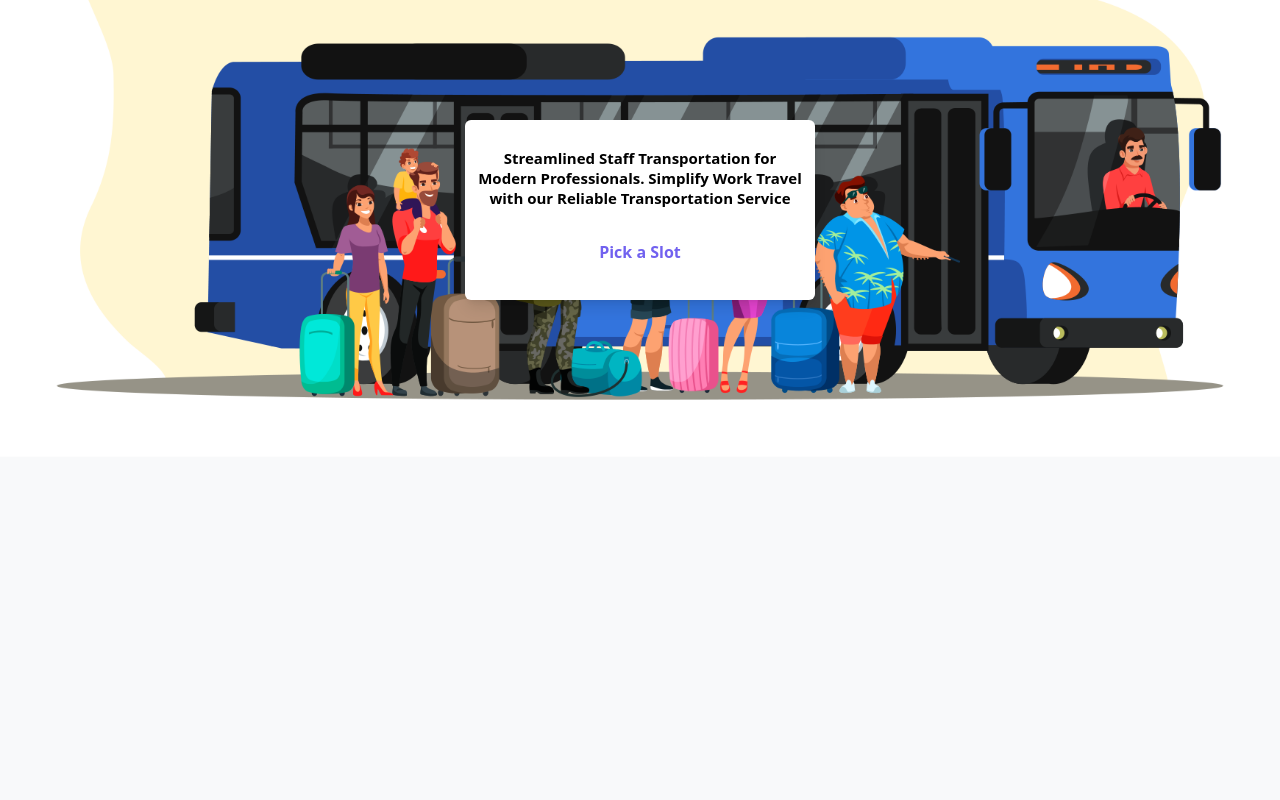
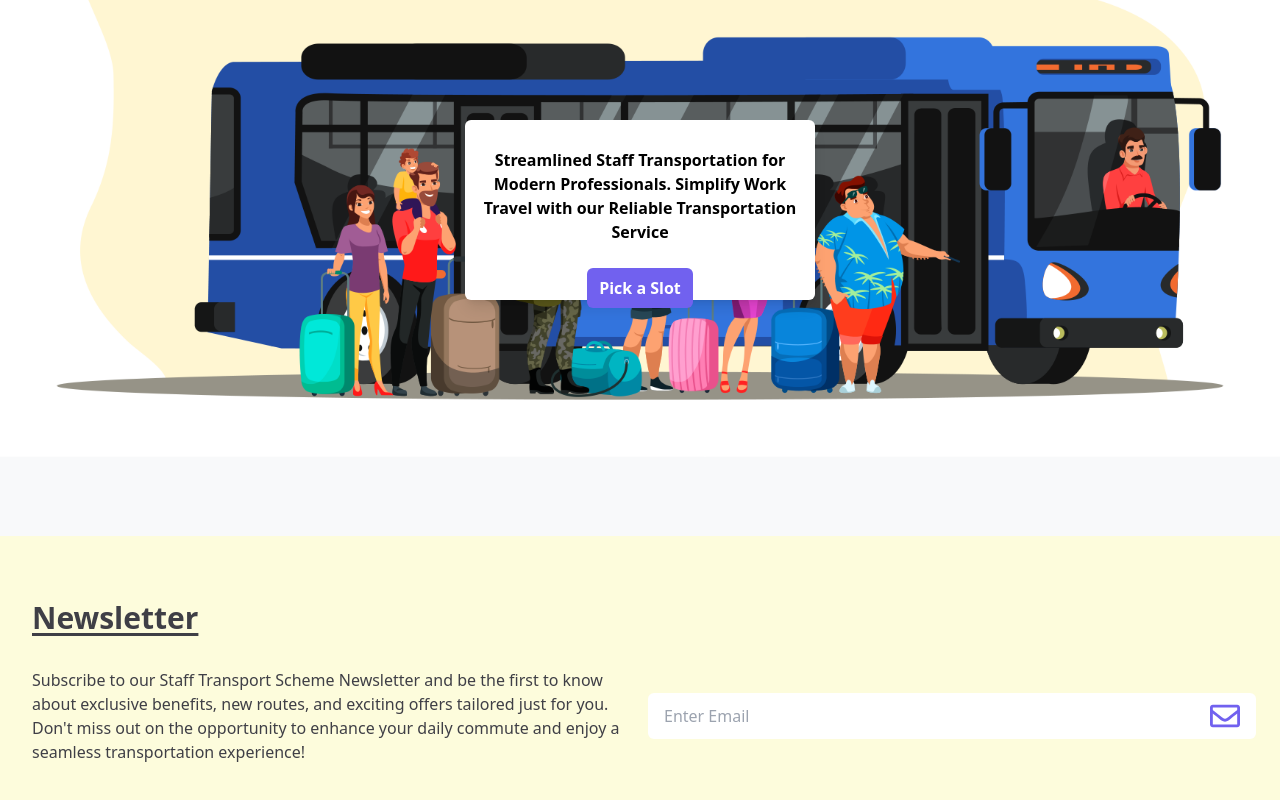
Before and after one commit to TubiOb/REACT, a React (Create React App) app in the folder fleetlink/: page / in a window 1280 px wide. Shown: the part 280-1080 px from the top of the page. Before the commit the page ends 816 px from the top, so only its background shows below. Built offline with nearby package versions, Linux system fonts and the light colour scheme; the HTML template or start-up script is replaced by a standard one.

Commit message:
Newletter section added

```diff
--- a/fleetlink/package.json
+++ b/fleetlink/package.json
@@ -8,6 +8,7 @@
     "@testing-library/user-event": "^13.2.1",
     "react": "^18.2.0",
     "react-dom": "^18.2.0",
+    "react-icons": "^4.10.1",
     "react-scripts": "5.0.1",
     "web-vitals": "^2.1.0"
   },
--- a/fleetlink/src/App.js
+++ b/fleetlink/src/App.js
@@ -1,12 +1,14 @@
 import React from "react";
 import Navbar from "./components/Navbar";
 import Hero from "./components/Hero";
+import Newsletter from "./components/Newsletter";
 
 function App() {
   return (
    <div>
     <Navbar />
     <Hero />
+    <Newsletter />
    </div>
   );
 }
--- a/fleetlink/src/components/Hero.jsx
+++ b/fleetlink/src/components/Hero.jsx
@@ -4,11 +4,11 @@ import Image7 from '../assets/23591800_turn_05.svg'
 const Hero = () => {
   return (
     <div className=''>
-        <div className='mt-29 w-full h-screen mx-auto text-center flex justify-center'>
+        <div className='mt-31 w-full h-screen mx-auto text-center flex justify-center mb-4'>
             <img className='w-full mx-auto my-4 mt-23 h-screen' src={Image7} alt="Staff Bus" />
-            <div className='bg-white flex flex-col md:w-[350px] w-[250px] md:h-[180px] h-[185px] shadow-lg absolute left-1/2 top-1/2 transform -translate-x-1/2 px-3 py-3 rounded-md ease-in-out duration-500'>
-                <p className='text-md mt-4 font-semibold text-sm md:text-[15px] ease-in-out duration-500'>Streamlined Staff Transportation for Modern Professionals. Simplify Work Travel with our Reliable Transportation Service</p>
-                <button className=' mt-6 mx-auto px-3 py-2 rounded-md font-bold text-md text-[#7161ef] hover:text-white hover:bg-[#7161ef] focus:ring-2 focus:ring-purple-600 focus:ring-offset-2 cursor-pointer ease-in-out duration-500'>Pick a Slot</button>
+            <div className='bg-white flex flex-col md:w-[350px] w-[250px] md:h-[180px] h-[240px] shadow-lg absolute left-1/2 top-1/2 transform -translate-x-1/2 px-3 py-3 rounded-md ease-in-out duration-500'>
+                <p className='text-md mt-4 font-semibold text-md md:text-[16px] ease-in-out duration-500'>Streamlined Staff Transportation for Modern Professionals. Simplify Work Travel with our Reliable Transportation Service</p>
+                <button className=' mt-6 mx-auto px-3 py-2 rounded-md font-bold border=2 text-md bg-[#7161ef] text-white hover:border-2 hover:border-[#7161ef] hover:text-black hover:bg-transparent cursor-pointer ease-in-out duration-500'>Pick a Slot</button>
             </div>
 
         </div>
--- a/fleetlink/src/components/Navbar.jsx
+++ b/fleetlink/src/components/Navbar.jsx
@@ -5,7 +5,7 @@ const Navbar = () => {
     <div className='flex top-0 fixed right-0 left-0 justify-between items-center h-20 mx-auto px-5 border-b border-100 shadow-lg z-50 bg-white'>
         <h1 className='flex-grow font-semibold text-md md:text-2xl cursor-pointer'>FleetLink</h1>
         <ul className='flex justify-around'>
-            <li className='p-4 mx-2 xs:mx-0 font-semibold text-xs md:text-[15px] hover:text-[#7161ef] hover:font-bold hover:ease-in-out hover:duration-500 hover:border-transparent focus:outline-none focus:ring-2 focus:ring-purple-600 focus:ring-offset-2 cursor-pointer'><a href="/">Admin</a></li>
+            <li className='p-4 mx-2 xs:mx-0 font-semibold text-xs md:text-[15px] hover:text-[#7161ef] hover:font-bold hover:ease-in-out transition-all hover:underline hover:underline-offset-4 hover:underline-[#7161ef] hover:duration-700 hover:border-transparent focus:outline-none focus:ring-2 focus:ring-purple-600 focus:ring-offset-2 cursor-pointer'><a href="/">Admin</a></li>
             <button className='p-4 mx-2 xs:mx-0 -mt-[-1] shadow-lg md:text-[15px] my-auto rounded-md text-center items-center text-black hover:ease-in-out hover:shadow-xl hover:duration-500 font-medium bg-white px-5 py-2 sm:px-4 sm:py-1 text-xs hover:text-white hover:bg-[#7161ef] hover:border-transparent focus:outline-none focus:ring-2 focus:ring-purple-600 focus:ring-offset-2 cursor-pointer'><a href="/">Login</a></button>
              {/* <li className='p-4 rounded-full block h-4 sm:mx-2 my-auto mx-auto bg-black'></li> */}
         </ul>
--- /dev/null
+++ b/fleetlink/src/components/Newsletter.jsx
@@ -0,0 +1,26 @@
+import React from 'react'
+import { FaRegEnvelope } from 'react-icons/fa'
+
+const Newsletter = () => {
+  return (
+    <div className='w-full py-16 text-zinc-700 px-4 bg-[#fdfcdc]'>
+        <h1 className='px-4 font-bold text-2xl md:text-3xl underline underline-offset-4'>Newsletter</h1>
+        <div className='mx-auto grid lg:grid-cols-2 px-2 items-center gap-4'>
+            <div className='lg:col-span-1 my-4 py-2 items-center'>
+                <p className='pl-2 flex-grow text-md font-medium py-2'>Subscribe to our Staff Transport Scheme Newsletter and be the first to know about exclusive benefits, new routes, and exciting offers tailored just for you. Don't miss out on the opportunity to enhance your daily commute and enjoy a seamless transportation experience!</p>
+            </div>
+            <div className='my-4 py-2'>
+                <div className='flex flex-row items-center justify-center outline-none bg-white rounded-md w-full'>
+                    <input className='px-4 flex-gow w-full outline-none rounded-md text-gray-600' type="email" name="email" placeholder='Enter Email' />
+                    <button className='ml-[-16px] text-[#7161ef] rounded-md px-4 py-2'>
+                        <FaRegEnvelope className='' size={30} />
+                    </button>
+
+                </div>
+            </div>
+        </div>
+    </div>
+  );
+}
+
+export default Newsletter
```
Also changed, not shown: 1 other file (tests, documents, lock files or other folders).
